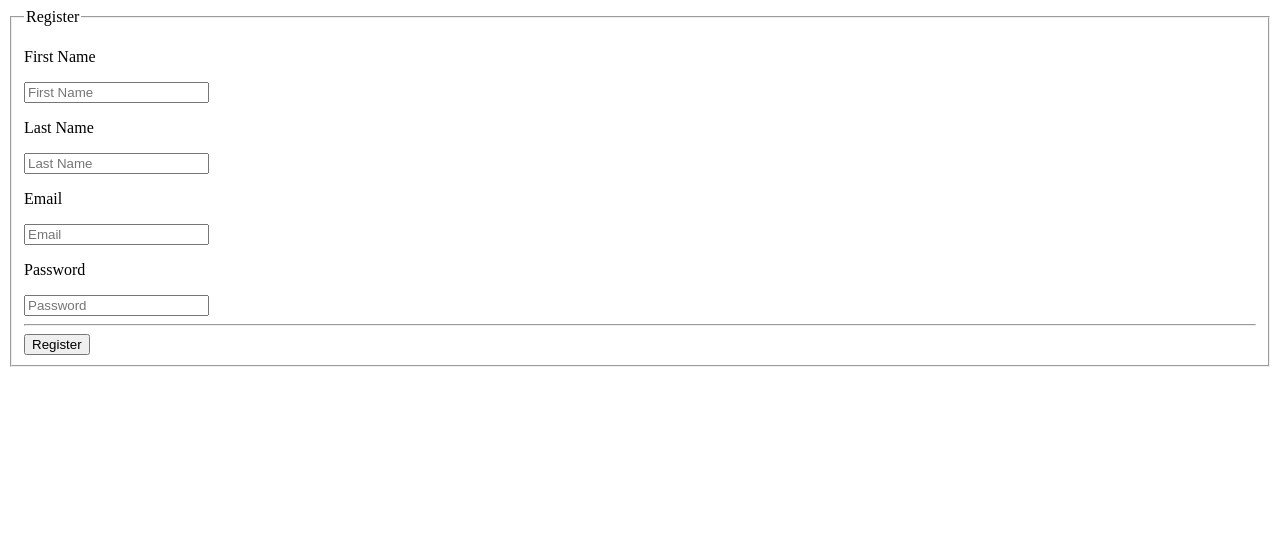
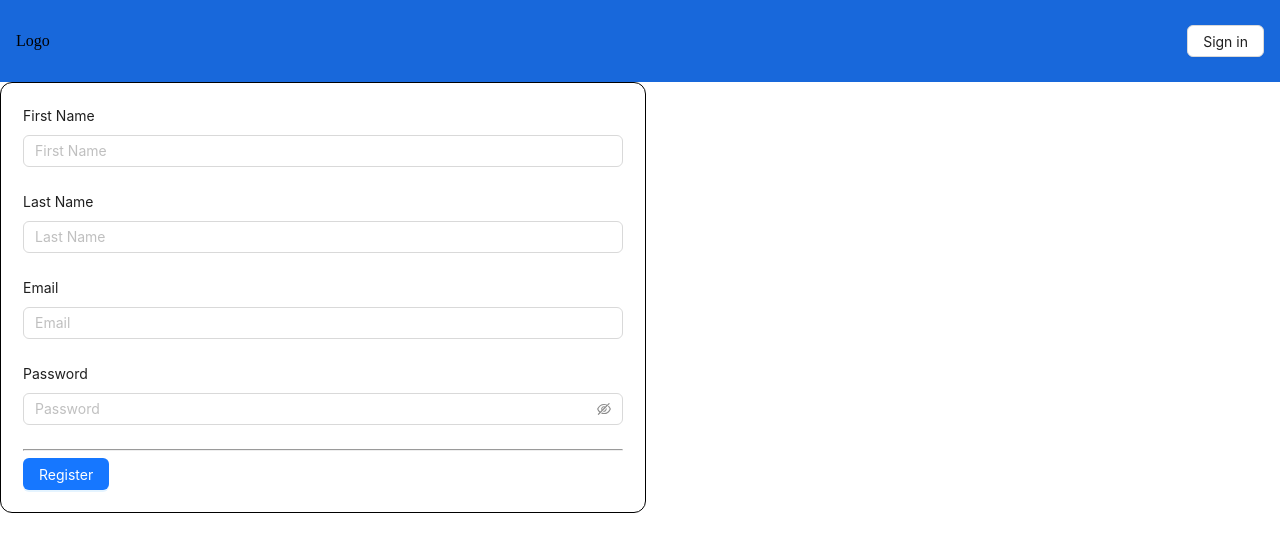
Before and after one commit to yurbeg/jira, a React (Create React App) app: page / in a window 1280 px wide. Shown: the top 552 px of the page. Built offline with nearby package versions, Linux system fonts and the light colour scheme.

Commit message:
added ant design

```diff
--- a/package.json
+++ b/package.json
@@ -6,6 +6,7 @@
     "@testing-library/jest-dom": "^5.17.0",
     "@testing-library/react": "^13.4.0",
     "@testing-library/user-event": "^13.5.0",
+    "antd": "^5.21.2",
     "firebase": "^10.13.2",
     "react": "^18.3.1",
     "react-dom": "^18.3.1",
--- a/src/App.js
+++ b/src/App.js
@@ -1,8 +1,10 @@
 import Register from "./pages/register";
-
+import Header from "./components/global/Header";
+import "./styles/global.css"
 const App = () => {
   return (
     <div id="divContainer">
+      <Header />
       <Register />
     </div>
   );
--- /dev/null
+++ b/src/components/global/Header/index.css
@@ -0,0 +1,4 @@
+#main_header{
+background-color: #1868db;
+padding: 16px
+}
--- /dev/null
+++ b/src/components/global/Header/index.js
@@ -0,0 +1,16 @@
+import { Button, Flex } from "antd";
+import "./index.css";
+const Header = () => {
+  return (
+    <div id="main_header">
+      <Flex justify="space-between" align="center">
+        <p>Logo</p>
+        <div>
+          <Button>Sign in</Button>
+        </div>
+      </Flex>
+    </div>
+  );
+};
+
+export default Header;
--- /dev/null
+++ b/src/pages/register/index.css
@@ -0,0 +1,7 @@
+.auth_container{
+    max-width: 600px;
+    border: 1px solid black;
+    padding: 22px;
+    border-radius: 12px;
+
+}
--- a/src/pages/register/index.js
+++ b/src/pages/register/index.js
@@ -1,6 +1,8 @@
 import React from "react"
 import { createUserWithEmailAndPassword } from "firebase/auth";
 import { auth }   from '../../services/firbease';
+import { Form,Button,Input, notification } from "antd"
+import './index.css'
 
 class Register extends React.Component{
     constructor(){
@@ -32,7 +34,7 @@
            await createUserWithEmailAndPassword(auth,email,password)
         }
         catch{
-            console.log("error;");
+
         }
         finally{
             this.setState({
@@ -43,30 +45,23 @@
     render(){
         const { loading } = this.state
         return(
-          <div>
-                <fieldset>
-                    <legend>Register</legend>
-                    <form onSubmit={this.handleRegister}>
-                        <label htmlFor = "">
-                            <p>First Name</p>
-                            <input name="firstName"  type="text" placeholder="First Name" onChange={this.handleChangeInput}/>
-                        </label>
-                        <label htmlFor = "">
-                            <p>Last Name</p>
-                            <input name="lastName" type="text" placeholder="Last Name"  onChange={this.handleChangeInput}/>
-                        </label>
-                        <label htmlFor = "">
-                            <p>Email</p>
-                            <input  name="email" type="email" placeholder="Email"  onChange={this.handleChangeInput}/>
-                        </label>
-                        <label htmlFor = "">
-                            <p>Password</p>
-                            <input name="password" type="password" placeholder="Password" onChange={this.handleChangeInput}/>
-                        </label>
+          <div className="auth_container">
+                    <Form layout="vertical" >
+                        <Form.Item label = "First Name">
+                            <Input name="firstName"  type="text" placeholder="First Name" onChange={this.handleChangeInput}/>
+                        </Form.Item>
+                        <Form.Item label = "Last Name">
+                            <Input name="lastName" type="text" placeholder="Last Name"  onChange={this.handleChangeInput}/>
+                        </Form.Item>
+                        <Form.Item label = "Email">
+                            <Input  name="email" type="email" placeholder="Email"  onChange={this.handleChangeInput}/>
+                        </Form.Item>
+                        <Form.Item label = "Password">
+                            <Input.Password name="password" type="password" placeholder="Password" onChange={this.handleChangeInput}/>
+                        </Form.Item>
                         <hr/>
-                        <button>{ loading ? "Loading..." : "Register"} </button>
-                    </form>
-                </fieldset>
+                        <Button onClick={this.handleRegister} type="primary" loading={loading}> Register </Button>
+                    </Form>
             </div>
         )
     }
--- /dev/null
+++ b/src/styles/global.css
@@ -0,0 +1,4 @@
+body{
+    margin: 0;
+
+}
```
Also changed, not shown: 1 other file (tests, documents, lock files or other folders).
